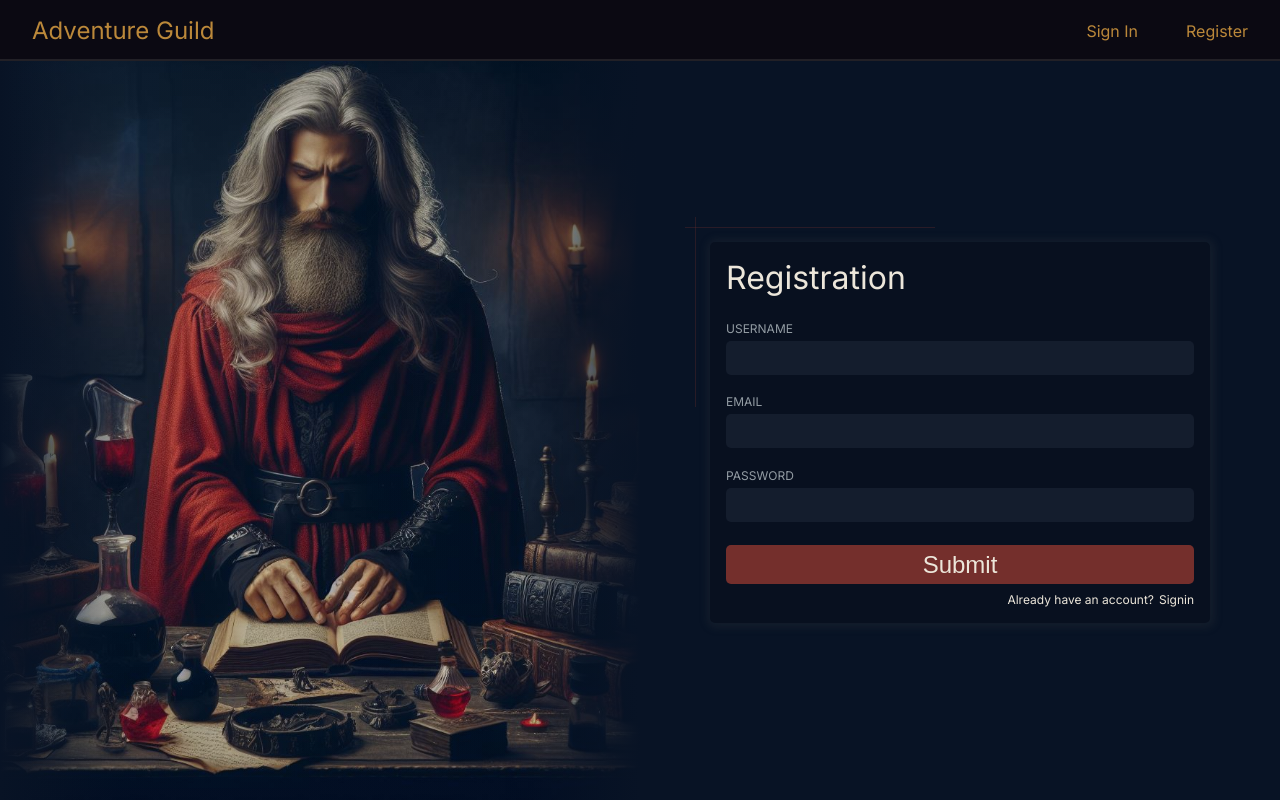
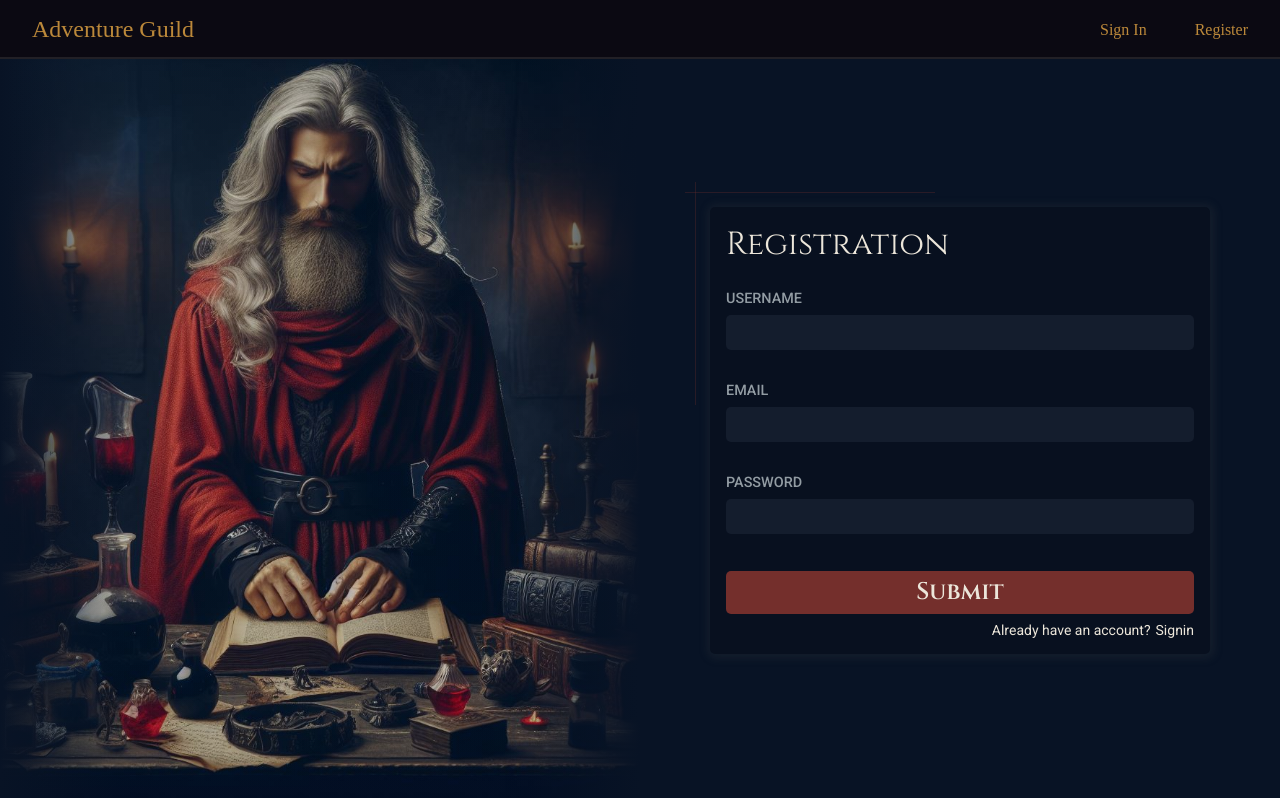
Before and after one commit to dreamlabo/adventureguild, a Next.js app: page /register in a window 1280 px wide. Built offline with nearby package versions, Linux system fonts and the light colour scheme.

Commit message:
Added next/fonts to project.

```diff
--- /dev/null
+++ b/src/app/fonts/fonts.js
@@ -0,0 +1,14 @@
+import { Cinzel, Roboto } from 'next/font/google'
+
+export const cinzel = Cinzel({
+  subsets: ['latin'],
+  display: 'swap',
+  variable: '--font-cinzel',
+})
+
+export const roboto = Roboto({
+  weight: ['100', '300', '400', '500', '700', '900'],
+  subsets: ['latin'],
+  display: 'swap',
+  variable: '--font-roboto',
+})
--- a/src/app/globals.css
+++ b/src/app/globals.css
@@ -165,6 +165,7 @@ li {
 .form-registration {
   display: flex;
   flex-direction: column;
+  font-family: var(--font-roboto);
 }
 
 .form-registration-header {
@@ -172,12 +173,13 @@ li {
   font-size: 2rem;
   color: #ECE6DA;
   font-weight: 400;
+  font-family: var(--font-cinzel);
 }
 
 .form-registration-label {
-  padding-bottom: 5px;
-  font-size: 0.75rem;
-  font-weight: 400;
+  padding-bottom: 8px;
+  font-size: 0.9rem;
+  font-weight: 500;
   color: #EFF9FB;
   text-transform: uppercase;
   opacity: .6;
@@ -185,12 +187,13 @@ li {
 
 .form-registration-input {
   padding: .5rem .5rem;
-  margin-bottom: 1.2rem;
+  margin-bottom: 2rem;
   border-radius: 5px;
   background: #141D2D;
   border: none;
   color: #ECE6DA;
   font-size: 1rem;
+  font-family: var(--font-roboto);
 }
 
 .form-registration-button {
@@ -200,6 +203,8 @@ li {
   border: 2px solid transparent;
   border-radius: 5px;
   font-size: 24px;
+  font-family: var(--font-cinzel);
+  font-weight: 600;
   color: #ECE6DA;
   cursor: pointer;
 }
@@ -216,7 +221,7 @@ li {
   gap: 5px;
   padding-top: 0.5rem;
   color: #ECE6DA;
-  font-size: 12px;
+  font-size: 14px;
 }
 
 .form-registration-link-text {
--- a/src/app/layout.js
+++ b/src/app/layout.js
@@ -1,8 +1,9 @@
 import { Inter } from "next/font/google";
 import "./globals.css";
 import HeaderMain from '@/components/layoutComponents/header/HeaderMain'
+import { cinzel, roboto } from './fonts/fonts';
 
-const inter = Inter({ subsets: ["latin"] });
+// const inter = Inter({ subsets: ["latin"] });
 
 export const metadata = {
   title: "Adventure Guild",
@@ -11,8 +12,8 @@ export const metadata = {
 
 export default function RootLayout({ children }) {
   return (
-    <html lang="en">
-      <body className={inter.className}>
+    <html lang="en" className={`${cinzel.variable} ${roboto.variable}  `}>
+      <body >
         <HeaderMain />
           {children}
         </body>
--- a/src/app/register/page.jsx
+++ b/src/app/register/page.jsx
@@ -22,7 +22,7 @@ export default function Register() {
           <button className="form-registration-button">Submit</button>
           <div className="form-registration-text--container">
             <p>Already have an account? </p>
-            <Link className="form-registration-link-text" href="signin">Signin</Link>
+            <Link className="form-registration-link-text" href="/signin">Signin</Link>
           </div>
         </form>
       </div>
```
Also changed, not shown: src/app/signin/page.jsx (added, +7 -0 lines).
